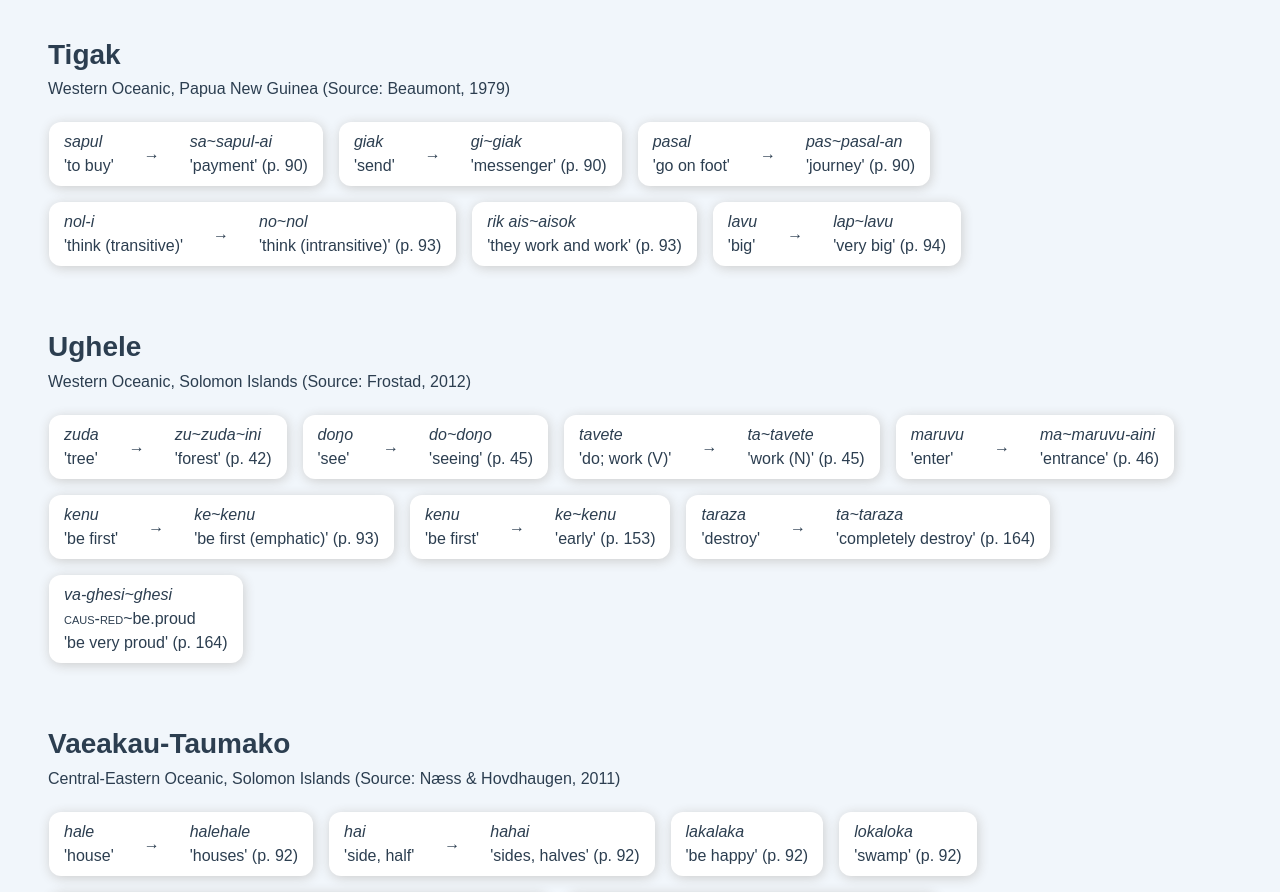
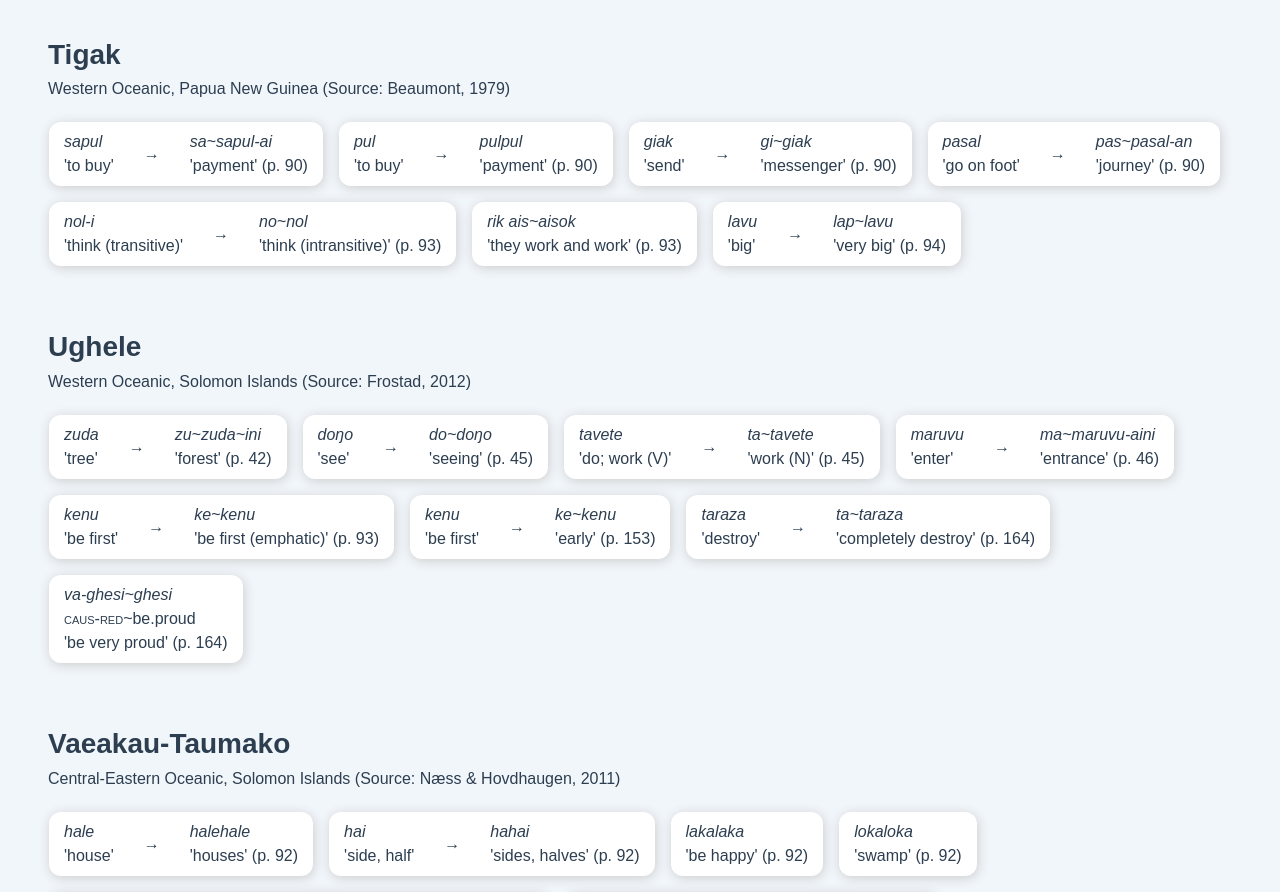
Before and after one commit to frankkulak/research-db, a Vue app: page / in a window 1280 px wide. Shown: the part 4160-5052 px from the top of the page. Built offline with nearby package versions, Linux system fonts and the light colour scheme.

Commit message:
Add datapoint to Tigak.

```diff
--- a/src/modules/Data.js
+++ b/src/modules/Data.js
@@ -856,6 +856,23 @@ export const OceanicLanguages = [
                     "initial",
                     "monosyllabic",
                     "with affix",
+                ]
+            },
+            {
+                form: "pulpul",
+                gloss: "",
+                translation: "payment",
+                control: {
+                    form: "pul",
+                    gloss: "",
+                    translation: "to buy",
+                },
+                page: "90",
+                tags: [
+                    "verb",
+                    "derivation",
+                    "to noun",
+                    "total",
                 ]
             },
             {
```
